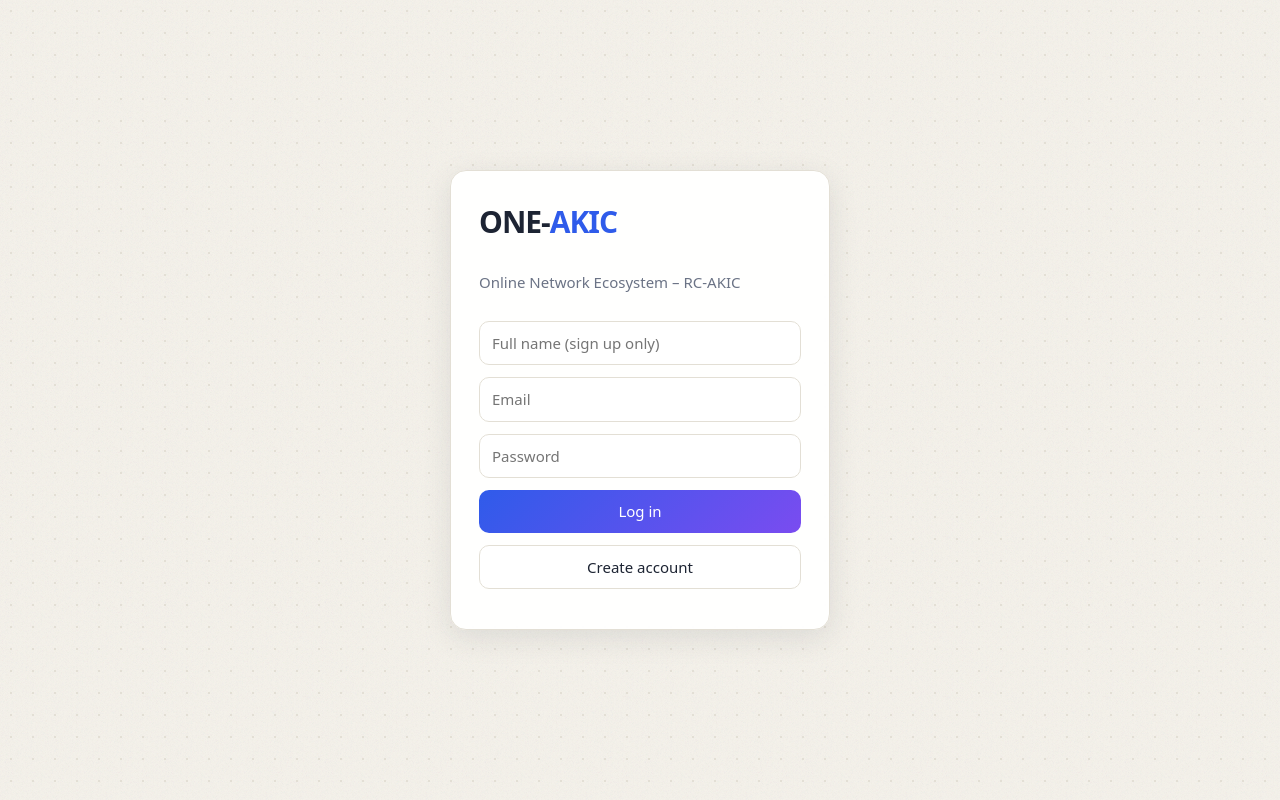
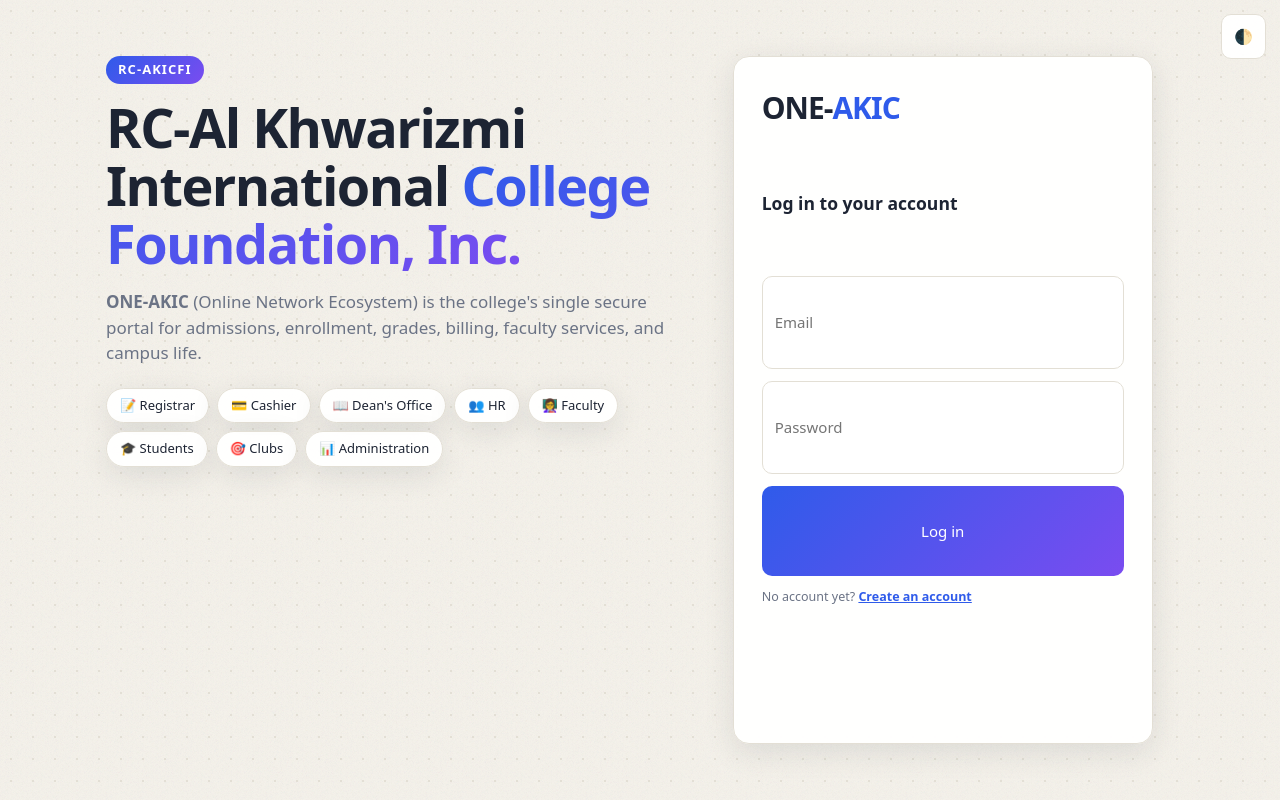
Before and after one commit to xamsaii/akic-one, a plain HTML site: page index.html in a window 1280 px wide. Drawn offline with Linux system fonts and the light colour scheme.

Commit message:
Add files via upload

```diff
--- a/app.js
+++ b/app.js
@@ -164,10 +164,18 @@ async function show(id) {
 const go = (fn) => { $("msg").textContent = "Please wait…"; fn(auth, $("email").value.trim(), $("password").value).then(() => $("msg").textContent = "").catch(x => { $("msg").textContent = x.code + " – " + x.message; alert(x.message); }); };
 $("login").onclick = () => go(si);
 $("signup").onclick = () => { if (!$("name").value) return $("msg").textContent = "Enter your full name."; go(cu); };
+const mode = s => {
+  $("name").hidden = !s; $("login").hidden = s; $("signup").hidden = !s;
+  $("ttl").textContent = s ? "Create your account" : "Log in to your account";
+  $("tg").innerHTML = s ? 'Already have an account? <a href="#" id="tl">Log in</a>' : "No account yet? <a href=\"#\" id=\"tl\">Create an account</a>";
+  $("msg").textContent = ""; $("tl").onclick = ev => { ev.preventDefault(); mode(!s); };
+};
+mode(false);
+$("password").onkeydown = ev => { if (ev.key === "Enter") ($("login").hidden ? $("signup") : $("login")).click(); };
 $("logout").onclick = () => signOut(auth);
 const setTheme = t => { document.documentElement.dataset.theme = t; localStorage.th = t; };
 setTheme(localStorage.th || (matchMedia("(prefers-color-scheme:dark)").matches ? "dark" : "light"));
-$("theme").onclick = () => setTheme(document.documentElement.dataset.theme === "dark" ? "light" : "dark");
+$("theme").onclick = $("theme0").onclick = () => setTheme(document.documentElement.dataset.theme === "dark" ? "light" : "dark");
 $("modal").onclick = ev => { if (ev.target.id === "modal") $("modal").hidden = true; };
 window.onhashchange = () => me && show(location.hash.slice(1));
 
--- a/index.html
+++ b/index.html
@@ -3,13 +3,21 @@
 <meta name="viewport" content="width=device-width,initial-scale=1,viewport-fit=cover">
 <meta name="theme-color" content="#2f5bea"><title>ONE-AKIC</title>
 <link rel="stylesheet" href="styles.css"></head><body>
-<div id="auth"><div class="card login">
-<div class="logo">ONE-<b>AKIC</b></div><p class="mu">Online Network Ecosystem – RC-AKIC</p>
-<input id="name" placeholder="Full name (sign up only)">
-<input id="email" type="email" placeholder="Email">
-<input id="password" type="password" placeholder="Password">
-<button id="login" class="pri">Log in</button><button id="signup">Create account</button>
-<small id="msg" class="mu"></small></div></div>
+<div id="auth">
+<button id="theme0" class="tt" title="Theme">🌓</button>
+<section class="hero">
+<span class="badge">RC-AKICFI</span>
+<h1>RC-Al Khwarizmi International <span>College Foundation, Inc.</span></h1>
+<p class="mu lead"><b>ONE-AKIC</b> (Online Network Ecosystem) is the college's single secure portal for admissions, enrollment, grades, billing, faculty services, and campus life.</p>
+<div class="chips"><i>📝 Registrar</i><i>💳 Cashier</i><i>📖 Dean's Office</i><i>👥 HR</i><i>👩‍🏫 Faculty</i><i>🎓 Students</i><i>🎯 Clubs</i><i>📊 Administration</i></div>
+</section>
+<div class="card login">
+<div class="logo">ONE-<b>AKIC</b></div><h3 id="ttl"></h3>
+<input id="name" placeholder="Full name" hidden>
+<input id="email" type="email" placeholder="Email" autocomplete="email">
+<input id="password" type="password" placeholder="Password" autocomplete="current-password">
+<button id="login" class="pri">Log in</button><button id="signup" class="pri" hidden>Create account</button>
+<small id="tg" class="mu"></small><small id="msg" class="mu"></small></div></div>
 <div id="app" hidden>
 <aside id="nav"></aside>
 <main><header><h2 id="title"></h2><span id="who" class="mu"></span>
--- a/styles.css
+++ b/styles.css
@@ -38,3 +38,13 @@ thead{display:none}.tw table,tbody,tr,td{display:block;border:0;background:none}
 tr{background:var(--card);border:1px solid var(--bd)!important;border-radius:14px;margin-bottom:10px;padding:6px 4px;box-shadow:var(--sh)}
 td{display:flex;justify-content:space-between;gap:12px;border:0;padding:5px 12px}td::before{content:attr(data-l);color:var(--mu);font-size:12px}
 #modal{align-items:end;padding:0}#modal form{border-radius:20px 20px 0 0;width:100%}}
+
+#auth{min-height:100vh;max-width:1180px;margin:0 auto;display:grid;grid-template-columns:1.1fr .9fr;gap:40px;align-items:center;place-items:unset;padding:clamp(20px,5vw,56px)}
+.login{width:100%;max-width:420px;justify-self:center}.login h3{margin:0}.login a{color:var(--ac);font-weight:600}
+.tt{position:fixed;top:calc(14px + env(safe-area-inset-top));right:14px;z-index:3}
+.badge{display:inline-block;padding:4px 12px;border-radius:99px;background:linear-gradient(135deg,var(--ac),var(--ac2));color:#fff;font-weight:700;font-size:13px;letter-spacing:.08em}
+.hero h1{font-size:clamp(30px,5vw,54px);line-height:1.08;letter-spacing:-1.5px;margin:14px 0}
+.hero h1 span{background:linear-gradient(135deg,var(--ac),var(--ac2));-webkit-background-clip:text;background-clip:text;color:transparent}
+.lead{font-size:17px;max-width:560px}.chips{display:flex;flex-wrap:wrap;gap:8px;margin-top:22px}
+.chips i{font-style:normal;padding:7px 13px;border-radius:99px;background:var(--card);border:1px solid var(--bd);font-size:13px;box-shadow:var(--sh)}
+@media(max-width:800px){#auth{grid-template-columns:1fr;gap:24px;padding-top:calc(64px + env(safe-area-inset-top))}}
```
